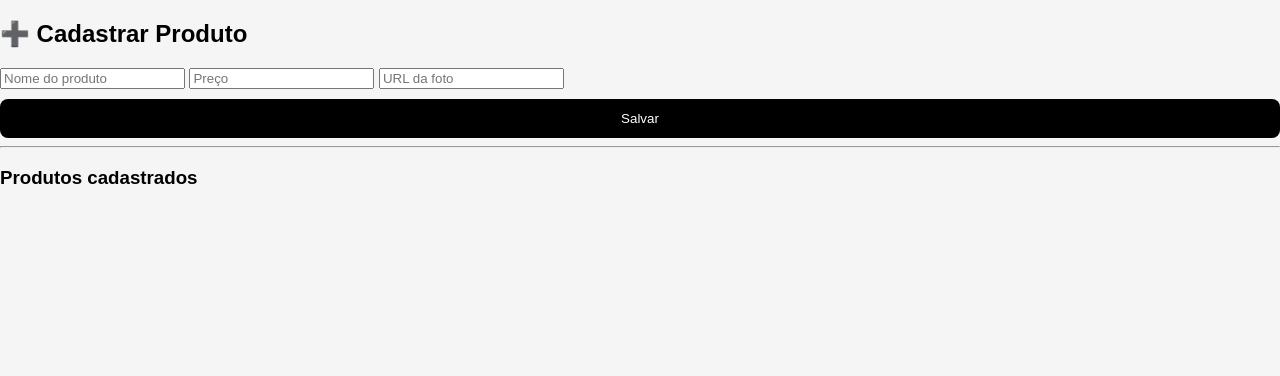
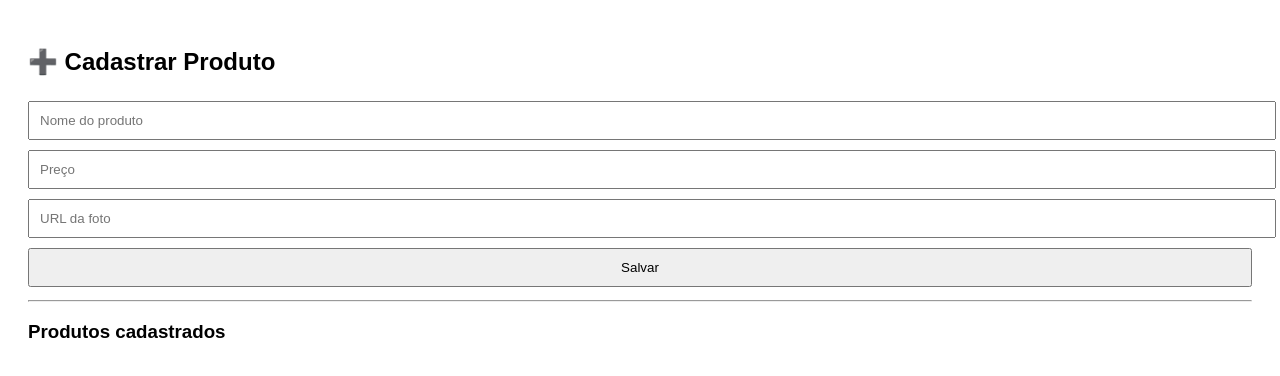
Before and after one commit to Caio589/loja, a plain HTML site: page admin.html in a window 1280 px wide. Drawn offline with Linux system fonts and the light colour scheme.

Commit message:
Refactor CSS by removing unused styles
Removed unused styles and adjusted padding for body and input elements.

```diff
--- a/style.css
+++ b/style.css
@@ -1,48 +1,25 @@
 body {
   font-family: Arial, sans-serif;
-  margin: 0;
-  background: #f5f5f5;
+  padding: 20px;
 }
 
-header {
-  padding: 20px;
-  text-align: center;
-  background: #000;
-  color: #fff;
+input, button {
+  width: 100%;
+  padding: 10px;
+  margin: 5px 0;
 }
 
 .grid {
   display: grid;
-  grid-template-columns: repeat(auto-fit, minmax(220px,1fr));
+  grid-template-columns: repeat(auto-fit,minmax(220px,1fr));
   gap: 20px;
-  padding: 20px;
 }
 
 .card {
-  background: #fff;
-  border-radius: 12px;
+  border: 1px solid #ddd;
   padding: 15px;
-  text-align: center;
 }
 
 .card img {
   width: 100%;
-  border-radius: 10px;
 }
-
-button {
-  margin-top: 10px;
-  padding: 12px;
-  width: 100%;
-  border: none;
-  border-radius: 8px;
-  background: #000;
-  color: #fff;
-  cursor: pointer;
-}
-
-#status {
-  text-align: center;
-  margin: 20px;
-  font-size: 18px;
-}
```
